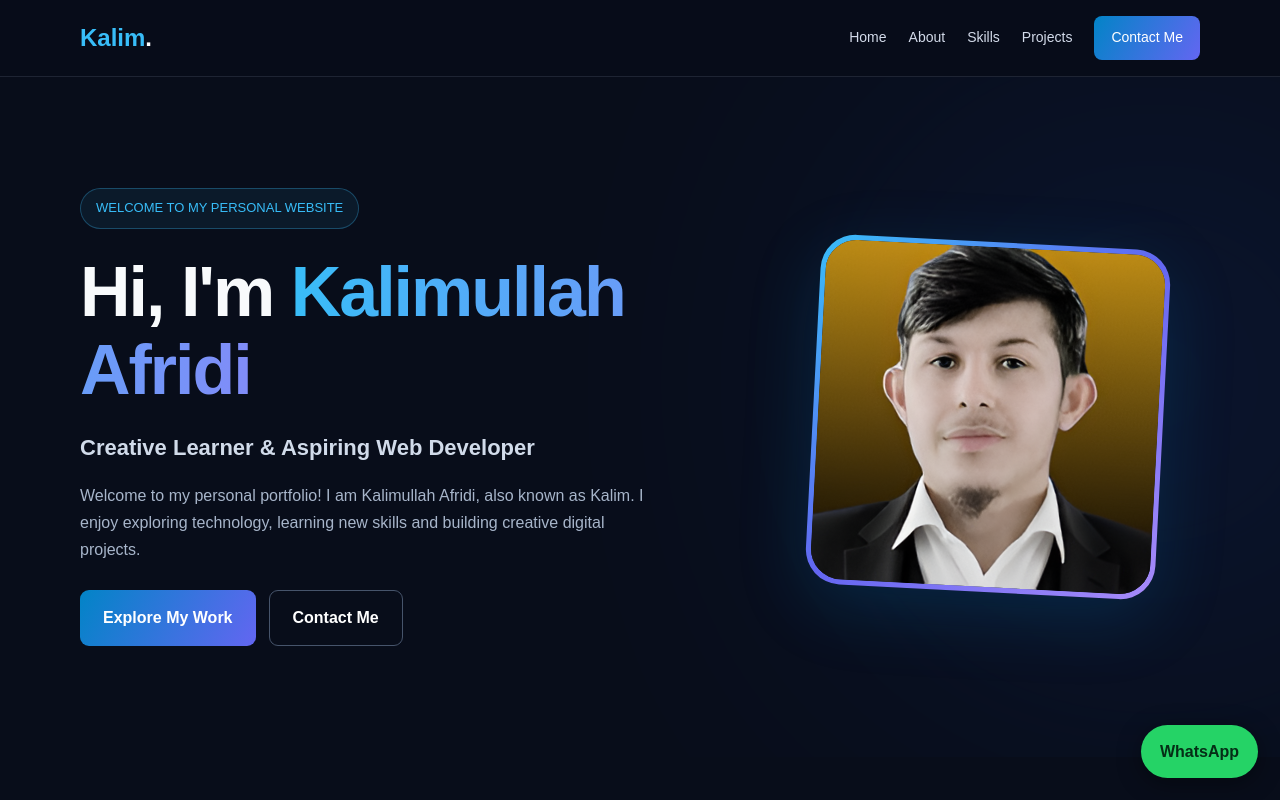
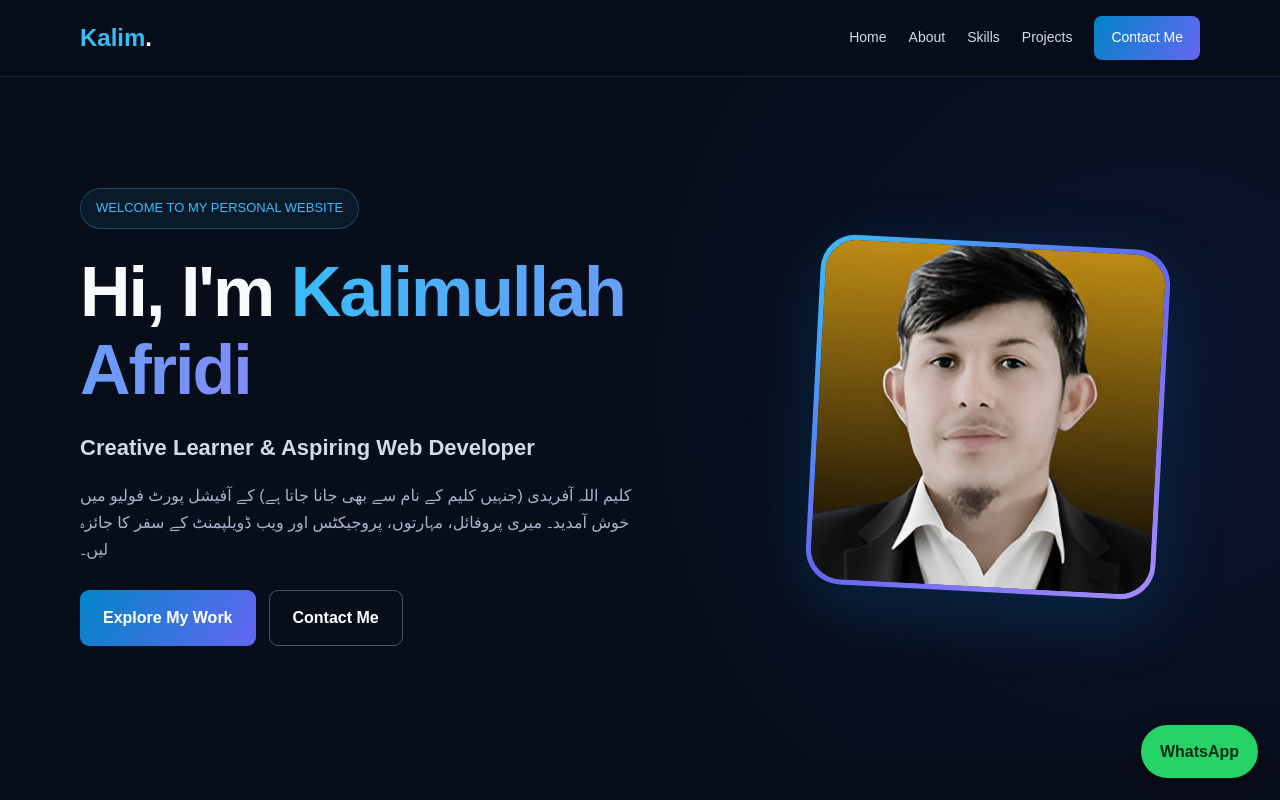
Before and after one commit to kafridi1/kalimullah, a plain HTML site: page index.html in a window 1280 px wide. Shown: the top 800 px of the page. Drawn offline with Linux system fonts and the light colour scheme.

Commit message:
Update index.html

```diff
--- a/index.html
+++ b/index.html
@@ -544,9 +544,7 @@
         <h2>Creative Learner & Aspiring Web Developer</h2>
 
         <p>
-          Welcome to my personal portfolio! I am Kalimullah Afridi,
-          also known as Kalim. I enjoy exploring technology, learning
-          new skills and building creative digital projects.
+          کلیم اللہ آفریدی (جنہیں کلیم کے نام سے بھی جانا جاتا ہے) کے آفیشل پورٹ فولیو میں خوش آمدید۔ میری پروفائل، مہارتوں، پروجیکٹس اور ویب ڈویلپمنٹ کے سفر کا جائزہ لیں۔
         </p>
 
         <div class="buttons">
```
